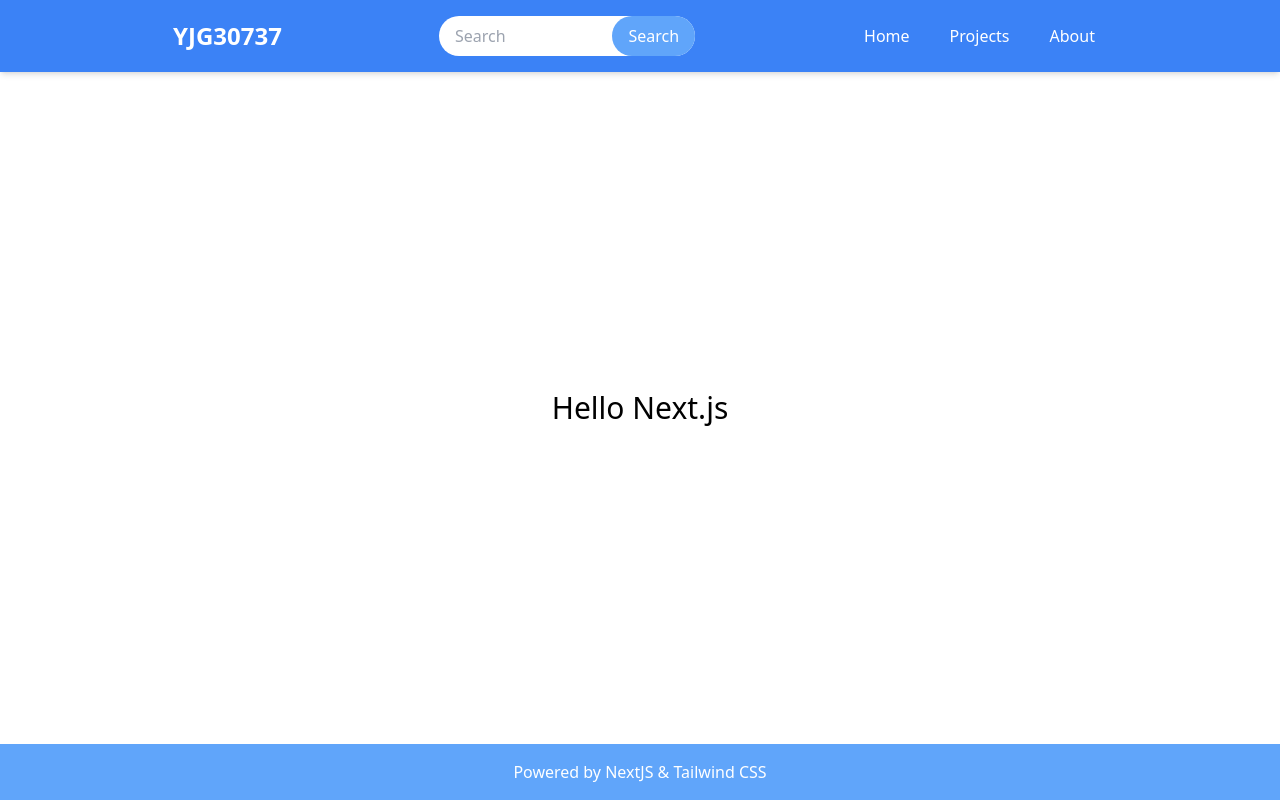
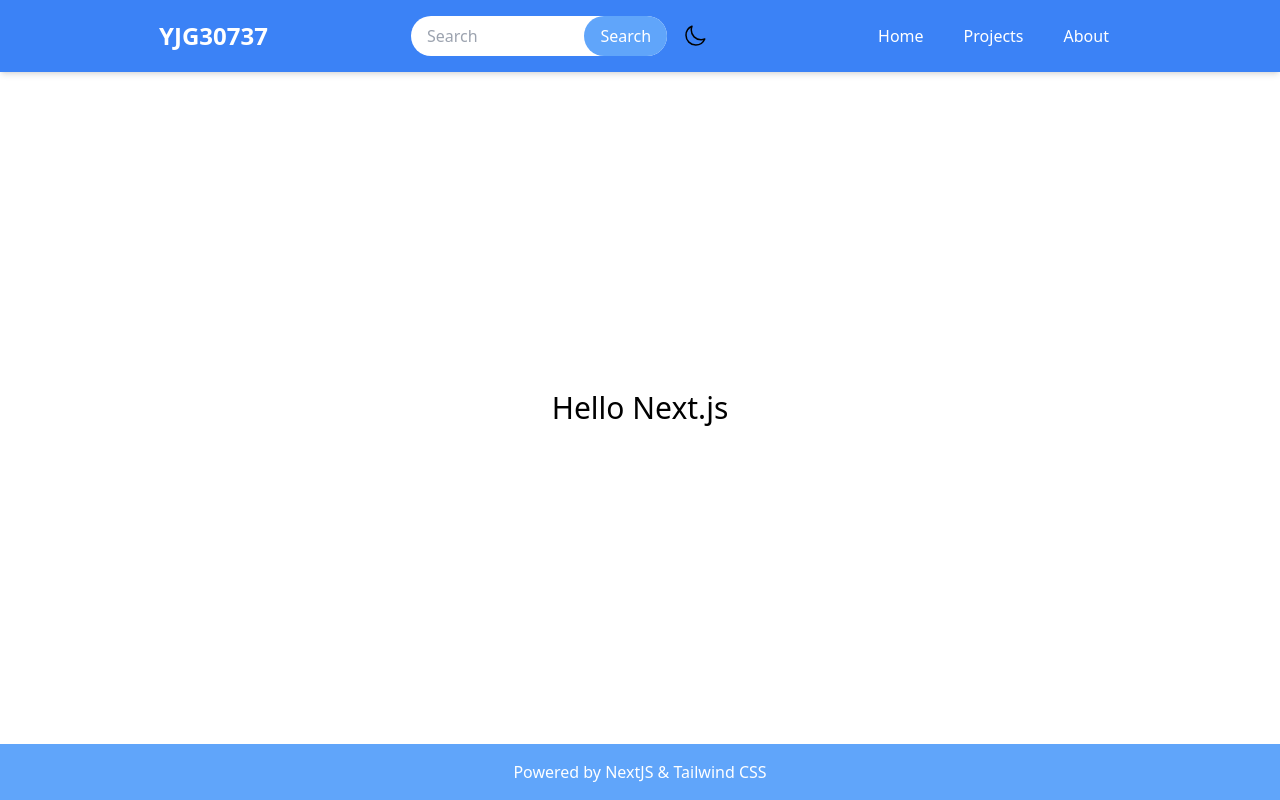
Before and after one commit to yjg30737/nextjs-tutorial, a Next.js app: page / in a window 1280 px wide. Built offline with nearby package versions, Linux system fonts and the light colour scheme.

Commit message:
add dark-light theme switch

```diff
--- a/src/app/components/header.tsx
+++ b/src/app/components/header.tsx
@@ -1,7 +1,9 @@
-import { AppProps } from "next/app"
-import React from "react"
+import React, { useState } from "react"
 
-export function Header({ header } : { header: string }) {
+
+export function Header({ header }: { header: string }) {
+    const [isDark, setIsDark] = useState(false);
+
     return <header className="bg-blue-500 p-4 shadow-md">
         <div className="container flex mx-auto items-center justify-between">
             <h1 className="mx-auto text-2xl font-bold text-white">{header}</h1>
@@ -18,6 +20,18 @@
                     Search
                 </button>
             </form>
+            <button className={`${isDark ? 'text-white' : 'text-black'} px-4 py-2`} onClick={() => setIsDark(!isDark)}>
+                {
+                    isDark ?
+                    <svg xmlns="http://www.w3.org/2000/svg" fill="none" viewBox="0 0 24 24" strokeWidth={1.5} stroke="currentColor" className="w-6 h-6">
+                        <path strokeLinecap="round" strokeLinejoin="round" d="M12 3v2.25m6.364.386l-1.591 1.591M21 12h-2.25m-.386 6.364l-1.591-1.591M12 18.75V21m-4.773-4.227l-1.591 1.591M5.25 12H3m4.227-4.773L5.636 5.636M15.75 12a3.75 3.75 0 11-7.5 0 3.75 3.75 0 017.5 0z" />
+                    </svg>
+                    :
+                    <svg xmlns="http://www.w3.org/2000/svg" fill="none" viewBox="0 0 24 24" strokeWidth={1.5} stroke="currentColor" className="w-6 h-6">
+                        <path strokeLinecap="round" strokeLinejoin="round" d="M21.752 15.002A9.718 9.718 0 0118 15.75c-5.385 0-9.75-4.365-9.75-9.75 0-1.33.266-2.597.748-3.752A9.753 9.753 0 003 11.25C3 16.635 7.365 21 12.75 21a9.753 9.753 0 009.002-5.998z" />
+                    </svg>
+                }
+            </button>
             <nav className="mx-auto sm:justify-center space-x-4 text-white">
                 {[
                     ['Home', '/'],
```
Lines whose indentation alone changed are shown as unchanged.
